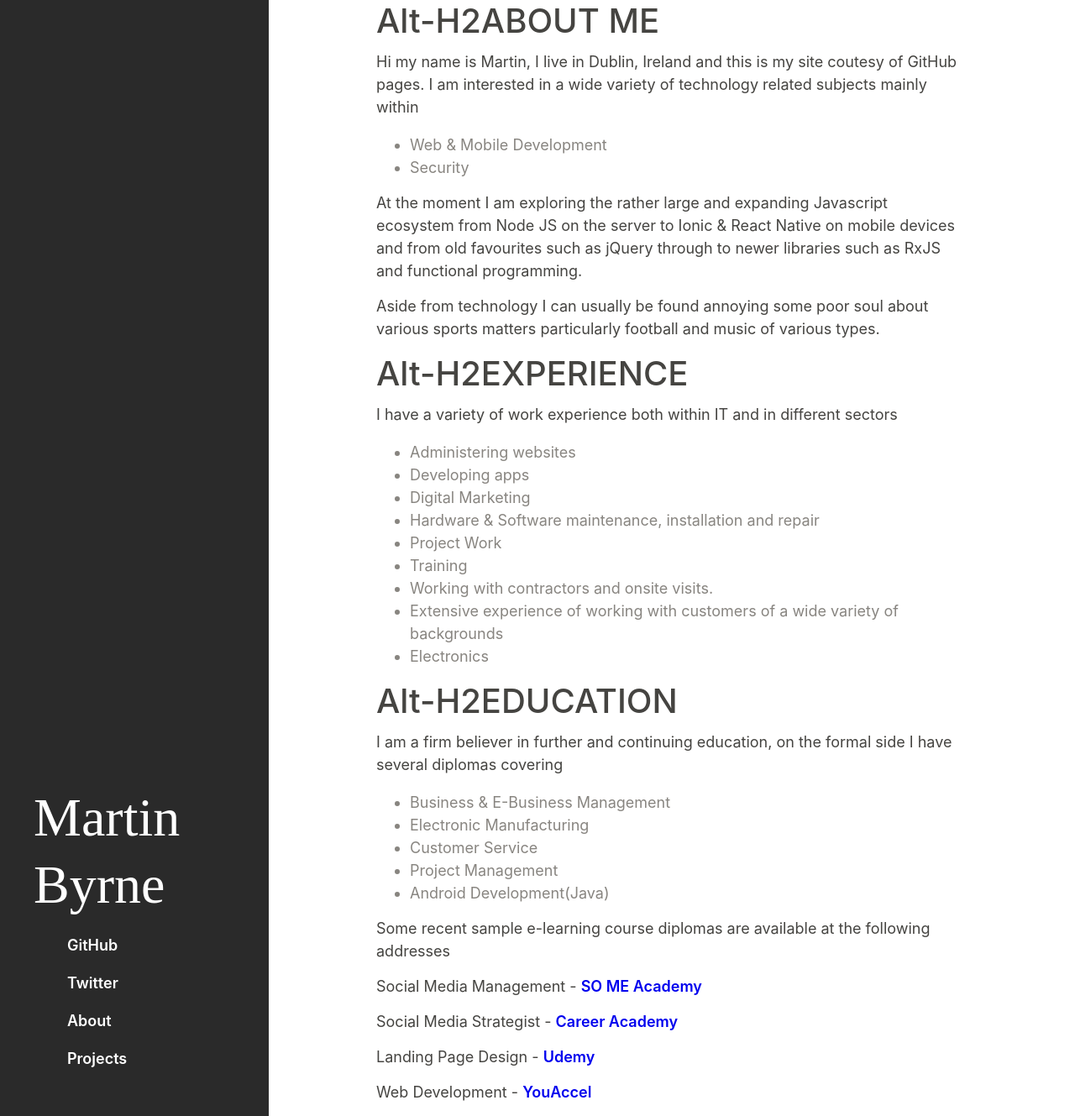
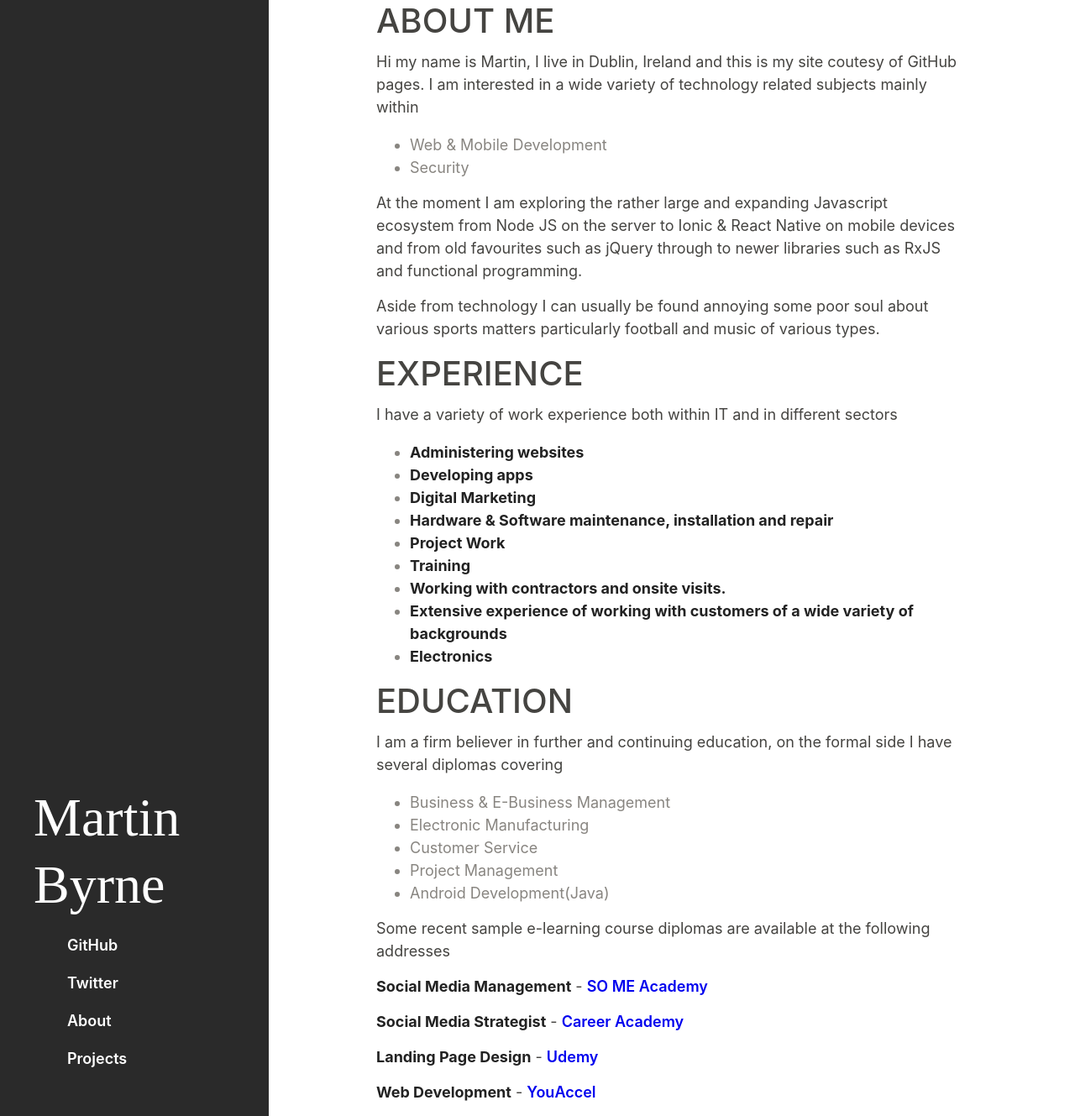
Before and after one commit to marb61a/marb61a.github.io, a Jekyll site: the page built from about.md, in a window 1280 px wide and 1329 px high. Shown: the whole window at 84% size. Built offline with Jekyll 4.4.1, drawn with Linux system fonts in a browser that asks for light colours; our own code applies the rules of GitHub Pages for plain Markdown files.

Commit message:
Update about.md

```diff
--- a/about.md
+++ b/about.md
@@ -1,4 +1,4 @@
-Alt-H2ABOUT ME
+ABOUT ME
 ======
 
 Hi my name is Martin, I live in Dublin, Ireland and this is my site coutesy of GitHub pages.
@@ -13,21 +13,21 @@ RxJS and functional programming.
 Aside from technology I can usually be found annoying some poor soul about various sports matters particularly football
 and music of various types.
 
-Alt-H2EXPERIENCE
+EXPERIENCE
 ======
 I have a variety of work experience both within IT and in different sectors
-  - Administering websites
-  - Developing apps
-  - Digital Marketing
-  - Hardware & Software maintenance, installation and repair
-  - Project Work
-  - Training
-  - Working with contractors and onsite visits.
-  - Extensive experience of working with customers of a wide variety of backgrounds
-  - Electronics
+  - **Administering websites**
+  - **Developing apps**
+  - **Digital Marketing**
+  - **Hardware & Software maintenance, installation and repair**
+  - **Project Work**
+  - **Training**
+  - **Working with contractors and onsite visits.**
+  - **Extensive experience of working with customers of a wide variety of backgrounds**
+  - **Electronics**
 
 
-Alt-H2EDUCATION
+EDUCATION
 ======
 I am a firm believer in further and continuing education, on the formal side I have several diplomas covering
   - Business & E-Business Management
@@ -38,10 +38,10 @@ I am a firm believer in further and continuing education, on the formal side I h
 
 Some recent sample e-learning course diplomas are available at the following addresses
 
-Social Media Management - [SO ME Academy](https://drive.google.com/file/d/0B2-8nmrv8gVuX1VVZHh2MEloLW8/view?usp=sharing)
+**Social Media Management** - [SO ME Academy](https://drive.google.com/file/d/0B2-8nmrv8gVuX1VVZHh2MEloLW8/view?usp=sharing)
 
-Social Media Strategist - [Career Academy](https://drive.google.com/file/d/0B2-8nmrv8gVuWllidUdRQnFUeU0/view?usp=sharing)
+**Social Media Strategist** - [Career Academy](https://drive.google.com/file/d/0B2-8nmrv8gVuWllidUdRQnFUeU0/view?usp=sharing)
 
-Landing Page Design - [Udemy](https://drive.google.com/file/d/0B2-8nmrv8gVuekVDbHJaczAtTU0/view?usp=sharing)
+**Landing Page Design** - [Udemy](https://drive.google.com/file/d/0B2-8nmrv8gVuekVDbHJaczAtTU0/view?usp=sharing)
 
-Web Development - [YouAccel](https://drive.google.com/open?id=0B2-8nmrv8gVub2tUam5Na2l3UlU)
+**Web Development** - [YouAccel](https://drive.google.com/open?id=0B2-8nmrv8gVub2tUam5Na2l3UlU)
```
